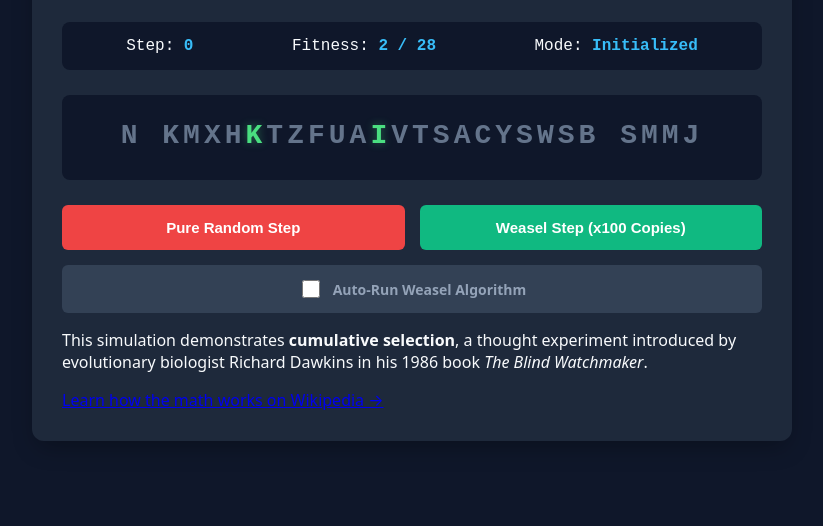
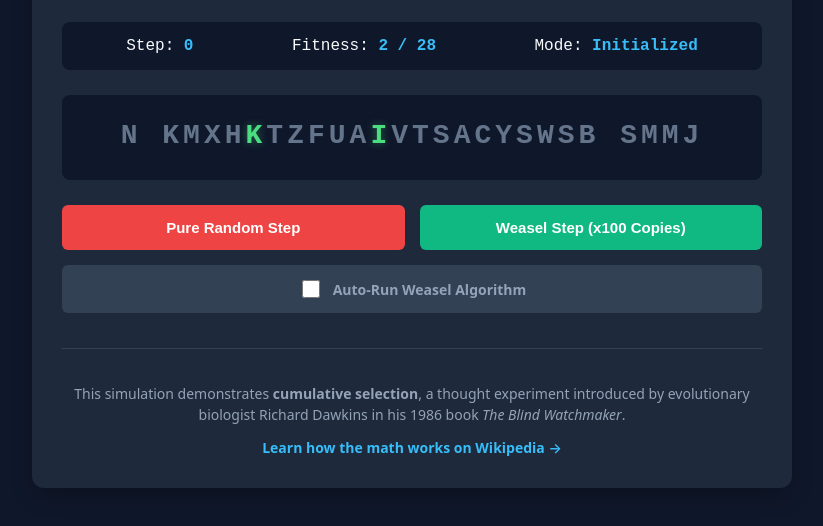
Before and after one commit to yftacherzog/weasel-foo, a plain HTML site: page index.html in a window 1280 px wide. Shown: the part 210-736 px from the top of the page, without its empty margins (228-1051 px from the left). Drawn offline with Linux system fonts and the light colour scheme.

Commit message:
fix style for link

```diff
--- a/index.html
+++ b/index.html
@@ -102,6 +102,29 @@
             cursor: pointer;
         }
         .auto-box input { cursor: pointer; width: 18px; height: 18px; }
+
+        .info-footer {
+        margin-top: 35px;
+        padding-top: 20px;
+        border-top: 1px solid #334155;
+        text-align: center;
+        font-size: 14px;
+        line-height: 1.5;
+        color: #94a3b8;
+        }
+        .info-footer p {
+            margin-bottom: 12px;
+        }
+        .info-footer a {
+            color: #38bdf8;
+            text-decoration: none;
+            font-weight: 600;
+            transition: color 0.2s, text-decoration 0.2s;
+        }
+        .info-footer a:hover {
+            color: #7dd3fc;
+            text-decoration: underline;
+        }
     </style>
 </head>
 <body>
```
